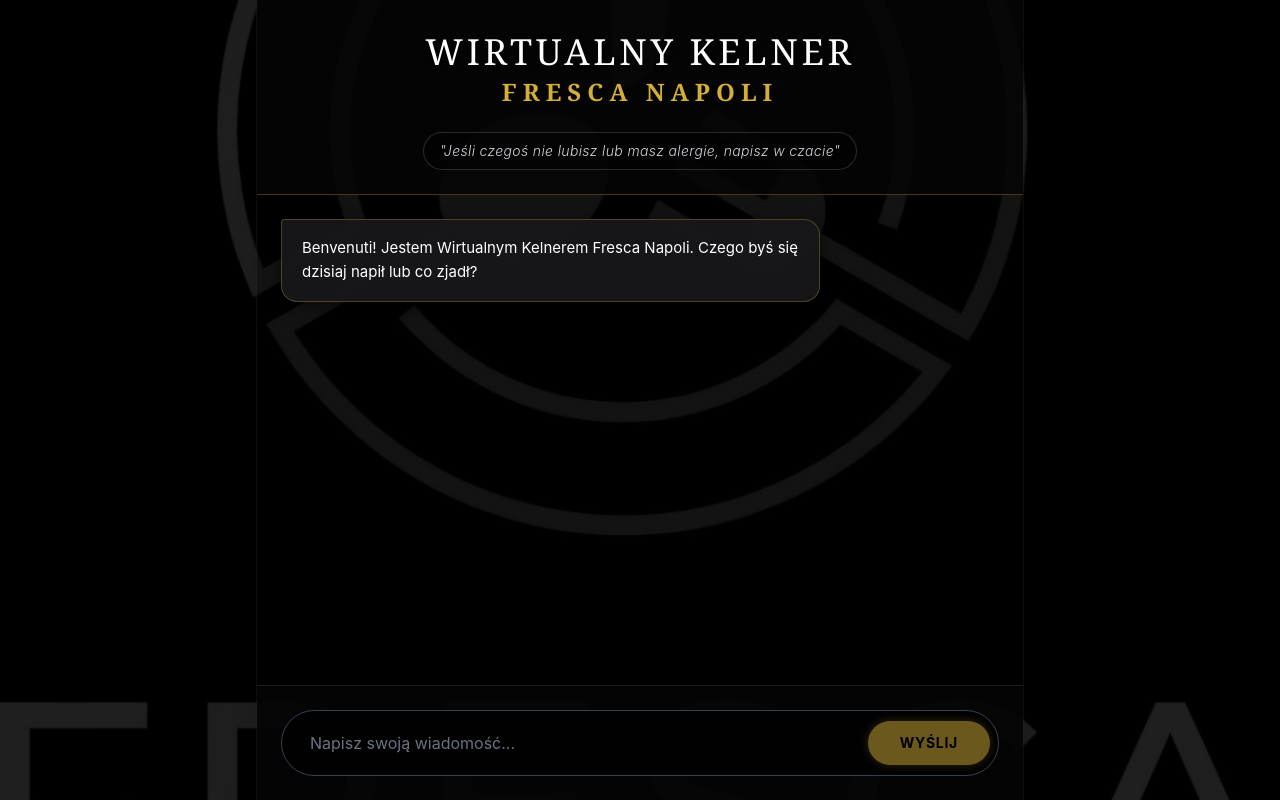
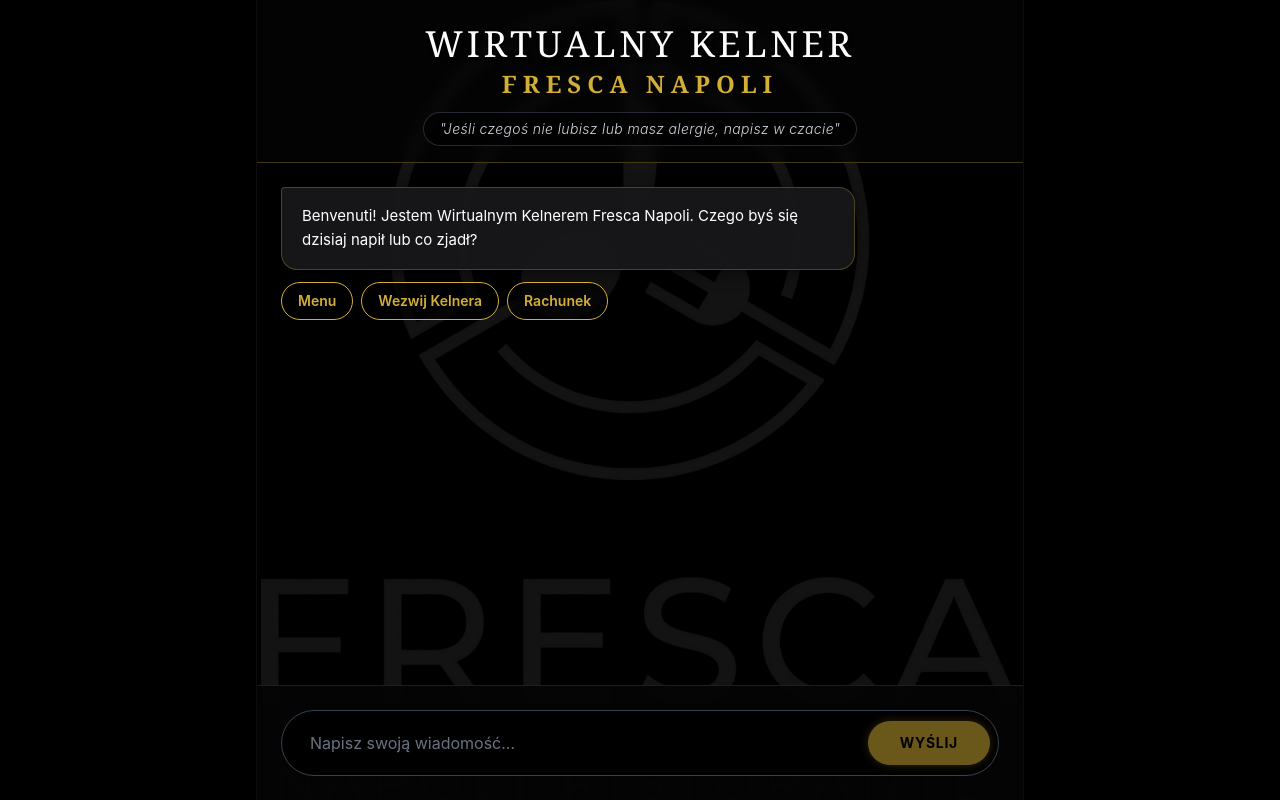
Before and after one commit to maattnaw/batorowka-kelner-frontend, a Next.js app: page / in a window 1280 px wide. Built offline with nearby package versions, Linux system fonts and the light colour scheme.

Commit message:
UI: Add interactive buttons from backend, fix image aspect ratio & handle stream end

```diff
--- a/src/app/page.tsx
+++ b/src/app/page.tsx
@@ -6,24 +6,28 @@
 type Message = {
   role: 'user' | 'assistant';
   content: string;
+  options?: string[]; // Nowe pole dla przycisków!
 };
 
 // --- Main Component ---
 export default function WaiterInteraction() {
-  // --- State Management ---
   const [messages, setMessages] = useState<Message[]>([]);
   const [input, setInput] = useState('');
   const [isLoading, setIsLoading] = useState(false);
   const [sessionId, setSessionId] = useState('');
   const messagesEndRef = useRef<HTMLDivElement>(null);
 
-  // Initialize Session ID
+  // Inicjalizacja sesji i PIERWSZEJ wiadomości z przyciskami
   useEffect(() => {
     const newSessionId = 'table-' + Math.random().toString(36).substring(2, 9);
     setSessionId(newSessionId);
 
     setMessages([
-      { role: 'assistant', content: 'Benvenuti! Jestem Wirtualnym Kelnerem Fresca Napoli. Czego byś się dzisiaj napił lub co zjadł?' }
+      {
+        role: 'assistant',
+        content: 'Benvenuti! Jestem Wirtualnym Kelnerem Fresca Napoli. Czego byś się dzisiaj napił lub co zjadł?',
+        options: ["Menu", "Wezwij Kelnera", "Rachunek"] // Startowe przyciski
+      }
     ]);
   }, []);
 
@@ -35,20 +39,18 @@
     scrollToBottom();
   }, [messages]);
 
-  const handleSubmit = async (e: React.FormEvent) => {
-    e.preventDefault();
-    if (!input.trim() || isLoading) return;
+  // Główna funkcja wysyłająca (obsługuje i tekst z inputu, i kliknięcia w przyciski)
+  const sendMessageToBackend = async (text: string) => {
+    if (!text.trim() || isLoading) return;
 
-    const userMessage: Message = { role: 'user', content: input };
+    const userMessage: Message = { role: 'user', content: text };
     setMessages((prev) => [...prev, userMessage]);
     setInput('');
     setIsLoading(true);
 
-    // --- KLUCZOWA POPRAWKA DLA BACKENDU ---
-    // Twoja funkcja oczekuje kluczy: "table_id" i "message"
     const requestBody = {
       table_id: sessionId,
-      message: input,
+      message: text,
       payload: {}
     };
 
@@ -70,6 +72,7 @@
       let assistantResponse = '';
       let buffer = '';
 
+      // Dodajemy puste dymki asystenta
       setMessages((prev) => [...prev, { role: 'assistant', content: '' }]);
 
       while (true) {
@@ -78,15 +81,17 @@
 
         buffer += decoder.decode(value, { stream: true });
         const lines = buffer.split('\n');
-        buffer = lines.pop() || '';
+        buffer = lines.pop() || ''; // Zachowaj niedokończoną linię w buforze
 
         for (const line of lines) {
-          if (line.trim().startsWith('data: ')) {
+          const trimmed = line.trim();
+          if (trimmed.startsWith('data: ')) {
             try {
-              const jsonStr = line.replace('data: ', '').trim();
+              const jsonStr = trimmed.substring(6).trim();
               if (!jsonStr) continue;
 
               const dataObj = JSON.parse(jsonStr);
+
               if (dataObj.type === 'chunk' && dataObj.text) {
                 assistantResponse += dataObj.text;
                 setMessages((prev) => {
@@ -94,9 +99,17 @@
                   newMessages[newMessages.length - 1].content = assistantResponse;
                   return newMessages;
                 });
+              } else if (dataObj.type === 'end') {
+                // POJAWIŁY SIĘ OPCJE Z BACKENDU!
+                const options = dataObj.options || [];
+                setMessages((prev) => {
+                  const newMessages = [...prev];
+                  newMessages[newMessages.length - 1].options = options;
+                  return newMessages;
+                });
               }
             } catch (e) {
-              console.error("SSE parse error", e, line);
+              console.error("Błąd parsowania SSE:", e, line);
             }
           }
         }
@@ -106,7 +119,7 @@
       setMessages((prev) => {
         const newMessages = [...prev];
         if (newMessages[newMessages.length - 1].content === '') {
-           newMessages[newMessages.length - 1].content = 'Przepraszam, problem z serwerem.';
+           newMessages[newMessages.length - 1].content = 'Przepraszam, mam problem z przetworzeniem odpowiedzi. Spróbuj jeszcze raz.';
         }
         return newMessages;
       });
@@ -115,28 +128,34 @@
     }
   };
 
+  const handleSubmit = (e: React.FormEvent) => {
+    e.preventDefault();
+    sendMessageToBackend(input);
+  };
+
   return (
     <div
       className="flex flex-col h-screen text-white font-sans relative"
       style={{
+        // Zmiana backgroundSize z "cover" na "contain", żeby nie rozciągało logo
         backgroundImage: "url('/fresca-bg.jpg')",
-        backgroundSize: "cover",
-        backgroundPosition: "center",
+        backgroundSize: "contain",
+        backgroundPosition: "center top", // Logo trzyma się góry ekranu
         backgroundRepeat: "no-repeat",
-        backgroundColor: "#000"
+        backgroundColor: "#000" // Reszta ekranu czarna
       }}
     >
-      {/* Bardzo mocne przyciemnienie tła (aż 90%), by wszystko było absolutnie czytelne */}
+      {/* Bardzo mocne przyciemnienie tła (aż 90%), by teksty były idealnie czytelne na logo */}
       <div
         className="absolute inset-0 z-0"
-        style={{ backgroundColor: "rgba(0, 0, 0, 0.88)" }}
+        style={{ backgroundColor: "rgba(0, 0, 0, 0.85)" }}
       ></div>
 
       {/* Główna zawartość */}
-      <div className="relative z-10 flex flex-col h-full max-w-3xl w-full mx-auto shadow-2xl bg-black/40 border-x border-white/5">
+      <div className="relative z-10 flex flex-col h-full max-w-3xl w-full mx-auto shadow-2xl bg-black/50 border-x border-white/5">
 
         {/* Nagłówek */}
-        <header className="pt-8 pb-6 px-4 text-center border-b border-[#D4AF37]/30" style={{ backgroundColor: 'rgba(5, 5, 5, 0.85)' }}>
+        <header className="pt-6 pb-4 px-4 text-center border-b border-[#D4AF37]/30 backdrop-blur-sm" style={{ backgroundColor: 'rgba(5, 5, 5, 0.6)' }}>
           <h1
             className="text-3xl md:text-4xl font-light tracking-widest text-white uppercase mb-1"
             style={{ fontFamily: 'Georgia, serif', textShadow: '2px 2px 4px rgba(0,0,0,0.8)' }}
@@ -144,13 +163,13 @@
             Wirtualny Kelner
           </h1>
           <h2
-            className="text-xl md:text-2xl font-bold uppercase mb-4"
+            className="text-xl md:text-2xl font-bold uppercase mb-3"
             style={{ color: '#D4AF37', fontFamily: 'Georgia, serif', letterSpacing: '0.25em' }}
           >
             Fresca Napoli
           </h2>
-          <div className="inline-block mt-2">
-            <p className="text-[13px] md:text-sm text-gray-300 italic font-light tracking-wide px-4 py-2 border border-gray-600/50 rounded-full bg-black/40 shadow-inner">
+          <div className="inline-block">
+            <p className="text-[13px] md:text-sm text-gray-300 italic font-light tracking-wide px-4 py-1.5 border border-gray-600/50 rounded-full bg-black/60 shadow-inner">
               "Jeśli czegoś nie lubisz lub masz alergie, napisz w czacie"
             </p>
           </div>
@@ -159,9 +178,9 @@
         {/* Sekcja Czatu */}
         <main className="flex-1 overflow-y-auto p-4 md:p-6 space-y-6" style={{ scrollBehavior: 'smooth' }}>
           {messages.map((msg, index) => (
-            <div key={index} className={`flex ${msg.role === 'user' ? 'justify-end' : 'justify-start'}`}>
+            <div key={index} className={`flex flex-col ${msg.role === 'user' ? 'items-end' : 'items-start'}`}>
               <div
-                className={`max-w-[85%] md:max-w-[75%] px-5 py-4 shadow-xl border ${
+                className={`max-w-[90%] md:max-w-[80%] px-5 py-4 shadow-xl border ${
                   msg.role === 'user'
                     ? 'rounded-2xl rounded-tr-sm font-medium'
                     : 'rounded-2xl rounded-tl-sm'
@@ -175,14 +194,42 @@
               >
                 <p className="whitespace-pre-wrap leading-relaxed text-[15px]">{msg.content}</p>
               </div>
+
+              {/* WYŚWIETLANIE PRZYCISKÓW (OPCJI) */}
+              {msg.role === 'assistant' && msg.options && msg.options.length > 0 && (
+                <div className="mt-3 flex flex-wrap gap-2 max-w-[90%] md:max-w-[80%]">
+                  {msg.options.map((opt, optIdx) => (
+                    <button
+                      key={optIdx}
+                      onClick={() => sendMessageToBackend(opt)}
+                      disabled={isLoading}
+                      className="px-4 py-2 text-sm font-semibold rounded-full transition-all border border-[#D4AF37] disabled:opacity-50 disabled:cursor-not-allowed"
+                      style={{
+                        backgroundColor: 'rgba(0, 0, 0, 0.7)',
+                        color: '#D4AF37',
+                      }}
+                      onMouseOver={(e) => {
+                        e.currentTarget.style.backgroundColor = '#D4AF37';
+                        e.currentTarget.style.color = '#000';
+                      }}
+                      onMouseOut={(e) => {
+                        e.currentTarget.style.backgroundColor = 'rgba(0, 0, 0, 0.7)';
+                        e.currentTarget.style.color = '#D4AF37';
+                      }}
+                    >
+                      {opt}
+                    </button>
+                  ))}
+                </div>
+              )}
             </div>
           ))}
           <div ref={messagesEndRef} />
         </main>
 
         {/* Input Form */}
-        <footer className="p-4 md:p-6 border-t border-white/10" style={{ backgroundColor: 'rgba(5, 5, 5, 0.9)' }}>
-          <form onSubmit={handleSubmit} className="flex items-center space-x-3 bg-black/80 p-2 rounded-full border border-gray-700 shadow-inner">
+        <footer className="p-4 md:p-6 border-t border-white/10" style={{ backgroundColor: 'rgba(5, 5, 5, 0.95)' }}>
+          <form onSubmit={handleSubmit} className="flex items-center space-x-3 bg-black p-2 rounded-full border border-gray-700 shadow-inner">
             <input
               type="text"
               value={input}
```
